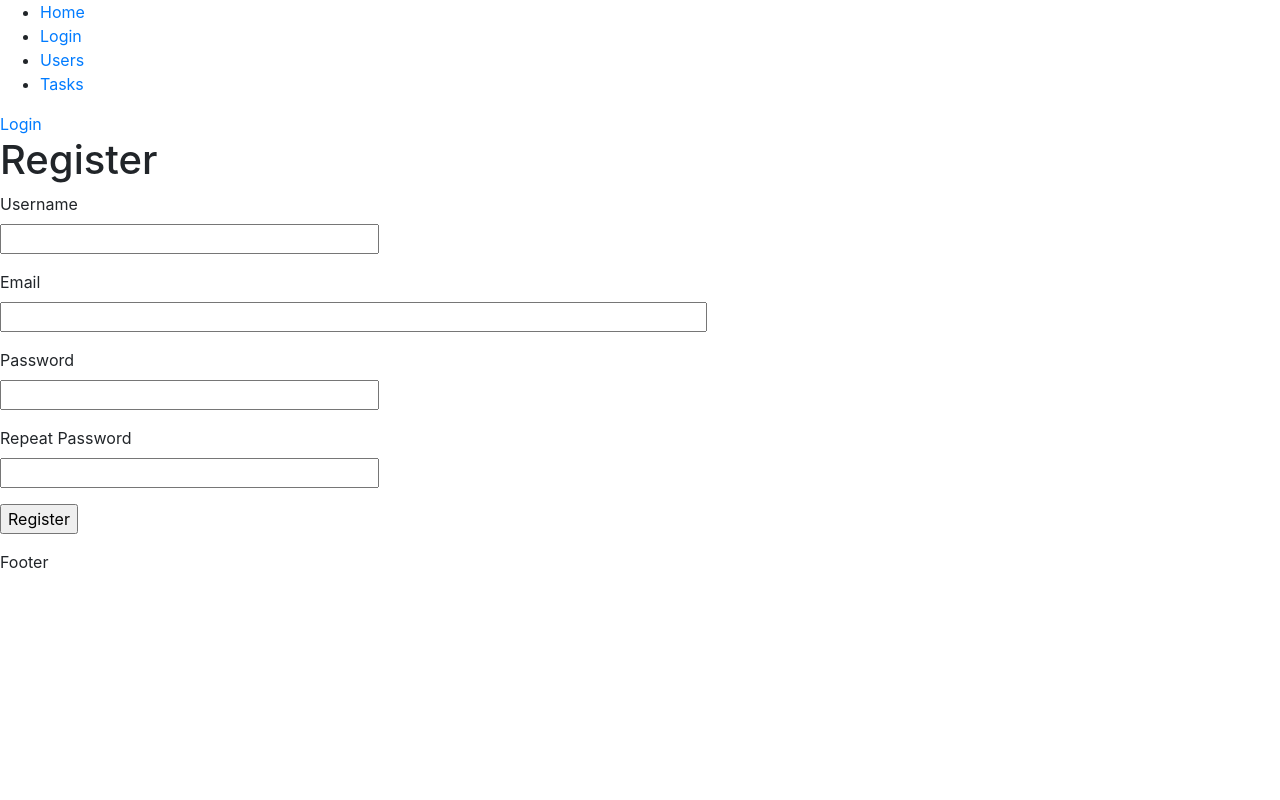
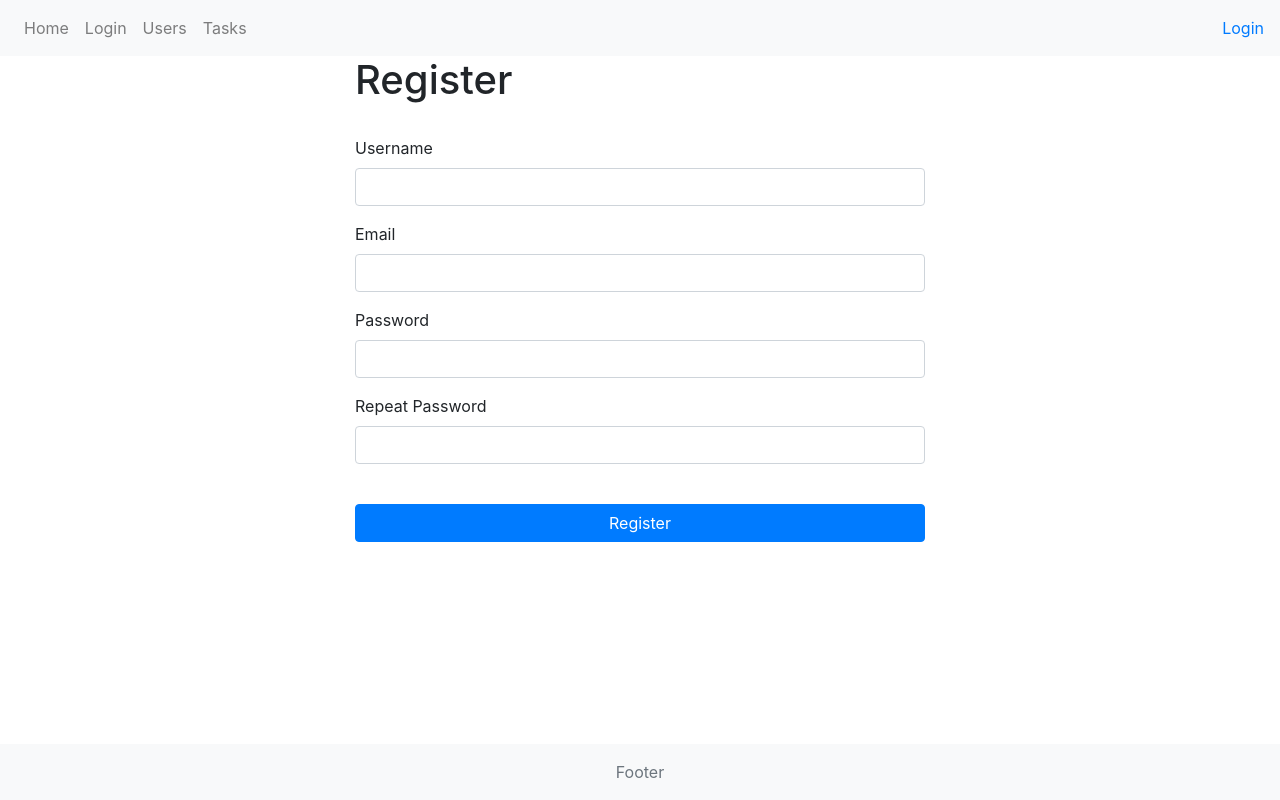
Before and after one commit to Vesemi/flaskProject1, a Flask app: page /register in a window 1280 px wide. Run offline with Flask 3, Linux system fonts and the light colour scheme.

Commit message:
updated css and templates

```diff
--- a/static/css/main.css
+++ b/static/css/main.css
@@ -1,10 +1,8 @@
-body{
-    background-color: cadetblue;
+* {
+    margin: 0;
+    padding: 0;
+
 }
-input:invalid {
-    border: 2px dashed red;
+.container{
+    max-width: 600px;
 }
-
-input:valid {
-    border: 2px solid green;
-}
--- a/templates/base.html
+++ b/templates/base.html
@@ -7,6 +7,7 @@
 
     <!-- Bootstrap CSS -->
     <link rel="stylesheet" href="https://cdn.jsdelivr.net/npm/bootstrap@4.3.1/dist/css/bootstrap.min.css" integrity="sha384-ggOyR0iXCbMQv3Xipma34MD+dH/1fQ784/j6cY/iJTQUOhcWr7x9JvoRxT2MZw1T" crossorigin="anonymous">
+    <link rel="stylesheet" href="..\static\css\main.css">
 
     <title>110177.pl</title>
   </head>
@@ -16,6 +17,7 @@
         {% include "nav.html" %}
         {% block content %}{% endblock %}
         {% include "footer.html" %}
+        <div class="text-center">
         {% with messages = get_flashed_messages() %}
             {% if messages %}
             <ul>
@@ -25,6 +27,7 @@
             </ul>
         {% endif %}
         {% endwith %}
+      </div>
     <!-- Optional JavaScript -->
     <!-- jQuery first, then Popper.js, then Bootstrap JS -->
     <script src="https://code.jquery.com/jquery-3.3.1.slim.min.js" integrity="sha384-q8i/X+965DzO0rT7abK41JStQIAqVgRVzpbzo5smXKp4YfRvH+8abtTE1Pi6jizo" crossorigin="anonymous"></script>
--- a/templates/footer.html
+++ b/templates/footer.html
@@ -1,5 +1,5 @@
 {% block footer %}
-<footer>
+<footer class="fixed-bottom text-center text-lg-start bg-light text-muted p-3">
 <a>Footer</a>
 </footer>
 {% endblock %}
--- a/templates/main.html
+++ b/templates/main.html
@@ -1,3 +1,3 @@
-<main>
+<main class="container p-3">
     <p>main part of the sitebanananan</p>
 </main>
--- a/templates/nav.html
+++ b/templates/nav.html
@@ -1,15 +1,21 @@
-<nav>
-    <ul>
-      <li><a href="{{url_for('index')}}" title="Home">Home</a></li>
-      <li><a href="{{url_for('login')}}" title="Login">Login</a></li>
-      <li><a href="{{url_for('users')}}" title="Users">Users</a></li>
-      <li><a href="{{url_for('tasks')}}" title="Tasks">Tasks</a></li>
+<nav class="navbar navbar-expand-lg navbar-light bg-light">
+  <button class="navbar-toggler" type="button" data-toggle="collapse" data-target="#navbarNav" aria-controls="navbarNav" aria-expanded="false" aria-label="Toggle navigation">
+    <span class="navbar-toggler-icon"></span>
+  </button>
+  <div class="collapse navbar-collapse" id="navbarNav">
+    <ul class="navbar-nav">
+      <li class="nav-item"><a class="nav-link" href="{{url_for('index')}}" title="Home">Home</a></li>
+      <li class="nav-item"><a class="nav-link" href="{{url_for('login')}}" title="Login">Login</a></li>
+      <li class="nav-item"><a class="nav-link" href="{{url_for('users')}}" title="Users">Users</a></li>
+      <li class="nav-item"><a class="nav-link" href="{{url_for('tasks')}}" title="Tasks">Tasks</a></li>
     </ul>
+  </div>
+  <div>
     {% if current_user.is_anonymous %}
     <a href="{{ url_for('login') }}">Login</a>
     {% else %}
     <a href="{{ url_for('user', username=current_user.username) }}">Profile</a>
     <a href="{{ url_for('logout') }}">Logout</a>
     {% endif %}
-
-  </nav>
+  </div>
+</nav>
--- a/templates/register.html
+++ b/templates/register.html
@@ -1,37 +1,40 @@
 {% extends "base.html" %}
 
 {% block content %}
-    <h1>Register</h1>
+<div class="container">
+    <h1>Register</h1><br>
     <form action="" class="form-group" method="post">
         {{ form.hidden_tag() }}
-        <p>
-            {{ form.username.label }}<br>
-            {{ form.username(size=32) }}<br>
+        <div class="form-group">
+            {{ form.username.label(class_="form-label") }}
+            {{ form.username(class_="form-control") }}
             {% for error in form.username.errors %}
             <span style="color: red;">[{{ error }}]</span>
             {% endfor %}
-        </p>
-        <p>
-            {{ form.email.label }}<br>
-            {{ form.email(size=64) }}<br>
+        </div>
+        <div class="form-group">
+            {{ form.email.label(class_="form-label") }}
+            {{ form.email(class_="form-control") }}
             {% for error in form.email.errors %}
             <span style="color: red;">[{{ error }}]</span>
             {% endfor %}
-        </p>
-        <p>
-            {{ form.password.label }}<br>
-            {{ form.password(size=32) }}<br>
+        </div>
+        <div class="form-group">
+            {{ form.password.label(class_="form-label") }}
+            {{ form.password(class_="form-control") }}
             {% for error in form.password.errors %}
             <span style="color: red;">[{{ error }}]</span>
             {% endfor %}
-        </p>
-        <p>
-            {{ form.password2.label }}<br>
-            {{ form.password2(size=32) }}<br>
+        </div>
+        <div class="form-group">
+            {{ form.password2.label(class_="form-label") }}
+            {{ form.password2(class_="form-control") }}
             {% for error in form.password2.errors %}
             <span style="color: red;">[{{ error }}]</span>
             {% endfor %}
-        </p>
-        <p>{{ form.submit() }}</p>
+        </div>
+        <br>
+        <p>{{ form.submit(class_="btn btn-primary btn-block") }}</p>
     </form>
+</div>
 {% endblock %}
--- a/templates/user.html
+++ b/templates/user.html
@@ -1,6 +1,7 @@
 {% extends "base.html" %}
 
 {% block content %}
+<div class="container">
     <h1>User: {{ user.username }}</h1>
     <hr>
     {% for post in posts %}
@@ -8,4 +9,5 @@
     {{ post.author.username }} says: <b>{{ post.body }}</b>
     </p>
     {% endfor %}
+</div>
 {% endblock %}
--- a/templates/users.html
+++ b/templates/users.html
@@ -4,11 +4,11 @@
     <h1>Users</h1>
     <br>
 
-
+<ul>
     {% for user in people %}
         <li>{{ user.username }} {{ user.email }} </li>
     {% endfor %}
-
-
+</ul>
+    <br>
     </div>
 {% endblock %}
```
Also changed, not shown: templates/login.html (+12 -10 lines), templates/tasks.html (+32 -24 lines).
